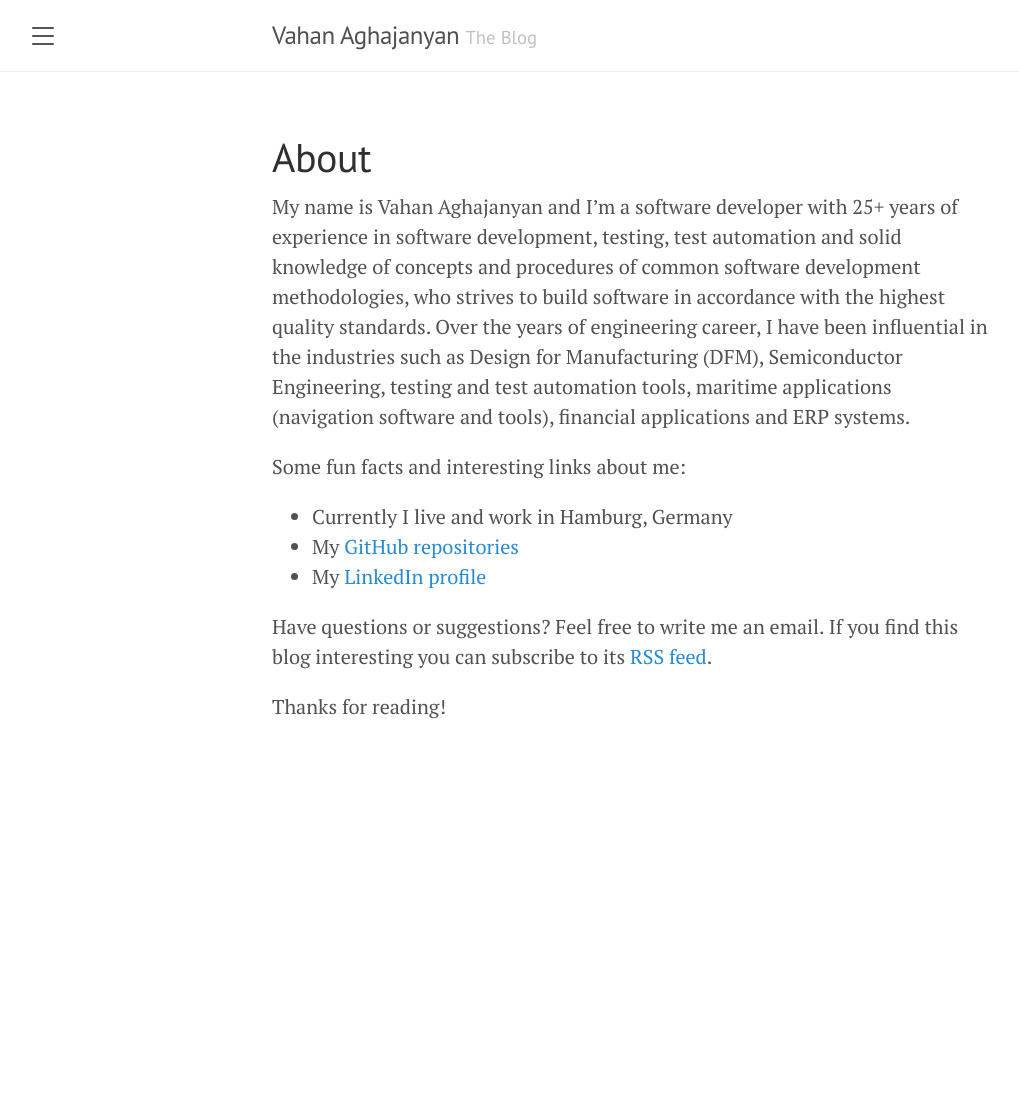
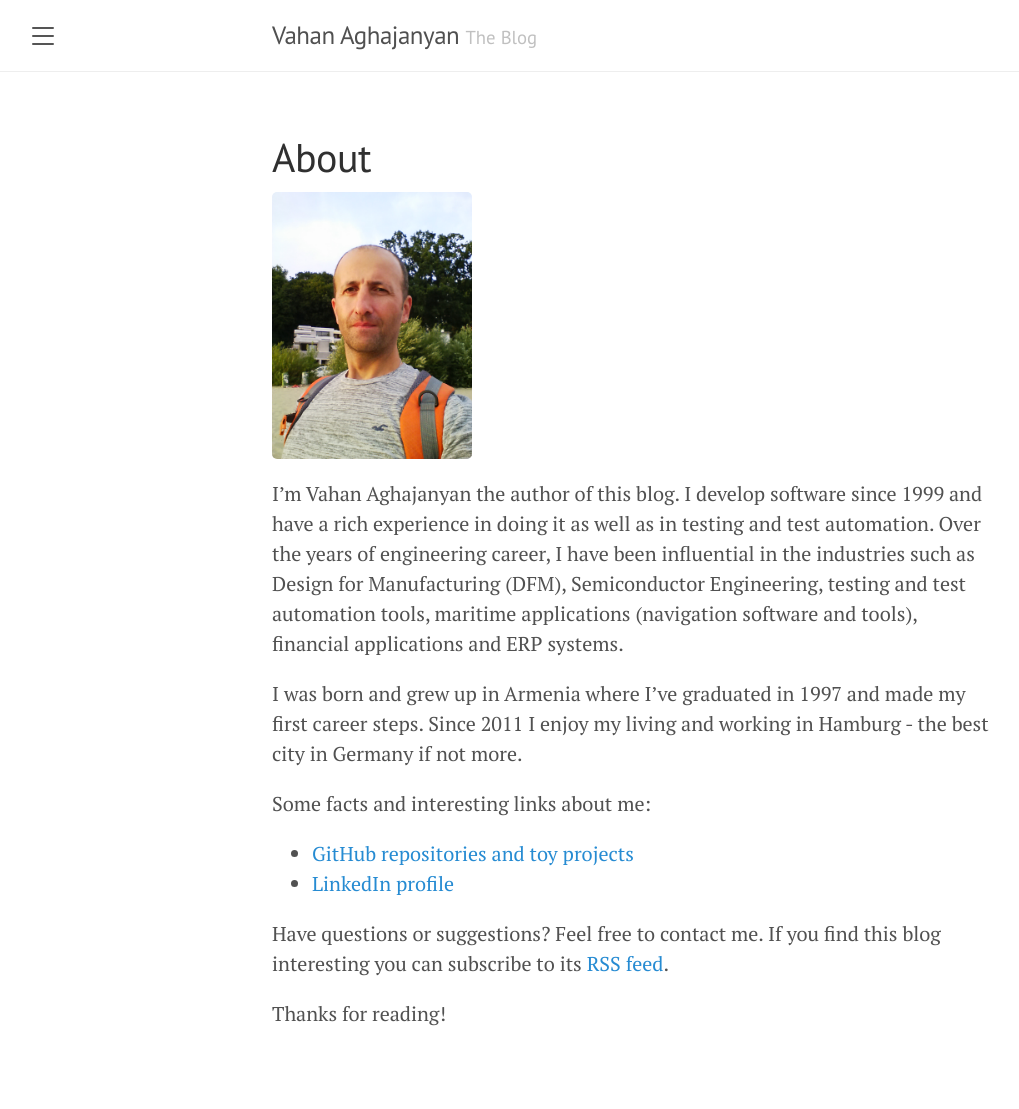
Before and after one commit to vahancho/vahancho.github.io, a Jekyll site: the page built from about.md, in a window 1280 px wide. Shown: the whole page, without its empty margins (8-1027 px from the left). Built offline with Jekyll 4.4.1, drawn with Linux system fonts in a browser that asks for light colours; before the commit the page ends 900 px from its top, so only the background shows below that.

Commit message:
Improve the About page.

```diff
--- a/_config.yml
+++ b/_config.yml
@@ -1,7 +1,7 @@
 # Setup
 title:               Vahan Aghajanyan
 tagline:             'The Blog'
-description:         'Thoughts, ideas and much more. Made by <a href= "mailto:vahancho@gmail.com">Vahan Aghajanyan</a>.'
+description:         'I am <a href= "mailto:vahancho@gmail.com">Vahan Aghajanyan</a>, a software developer in Hamburg, Germany. <a href= "https://vahancho.github.io/about/">More about me.</a>'
 url:                 https://vahancho.github.io/
 baseurl:             ''
 paginate:            5
--- a/about.md
+++ b/about.md
@@ -3,22 +3,25 @@ layout: page
 title: About
 ---
 
-My name is Vahan Aghajanyan and I'm a software developer with 25+ years of experience in software
-development, testing, test automation and solid knowledge of concepts and
-procedures of common software development methodologies, who strives to
-build software in accordance with the highest quality standards. Over the
+<img src="/public/images/avatar_vahan.jpg" alt="Vahan Aghajanyan" width="200">
+
+I'm Vahan Aghajanyan the author of this blog. I develop software since 1999 and have
+a rich experience in doing it as well as in testing and test automation. Over the
 years of engineering career, I have been influential in the industries such as
 Design for Manufacturing (DFM), Semiconductor Engineering, testing and
 test automation tools, maritime applications (navigation software and tools),
 financial applications and ERP systems.
 
-Some fun facts and interesting links about me:
+I was born and grew up in Armenia where I've graduated in 1997 and made my first career steps.
+Since 2011 I enjoy my living and working in Hamburg - the best city in Germany if
+not more.
 
-* Currently I live and work in Hamburg, Germany
-* My [GitHub repositories](https://github.com/vahancho?tab=repositories)
-* My [LinkedIn profile](www.linkedin.com/in/vahancho)
+Some facts and interesting links about me:
 
-Have questions or suggestions? Feel free to write me an email.
+* [GitHub repositories and toy projects](https://github.com/vahancho?tab=repositories)
+* [LinkedIn profile](www.linkedin.com/in/vahancho)
+
+Have questions or suggestions? Feel free to contact me.
 If you find this blog interesting you can subscribe to its [RSS feed](https://vahancho.github.io/atom.xml).
 
 Thanks for reading!
```
Also changed, not shown: public/images/avatar_vahan.jpg (added).
